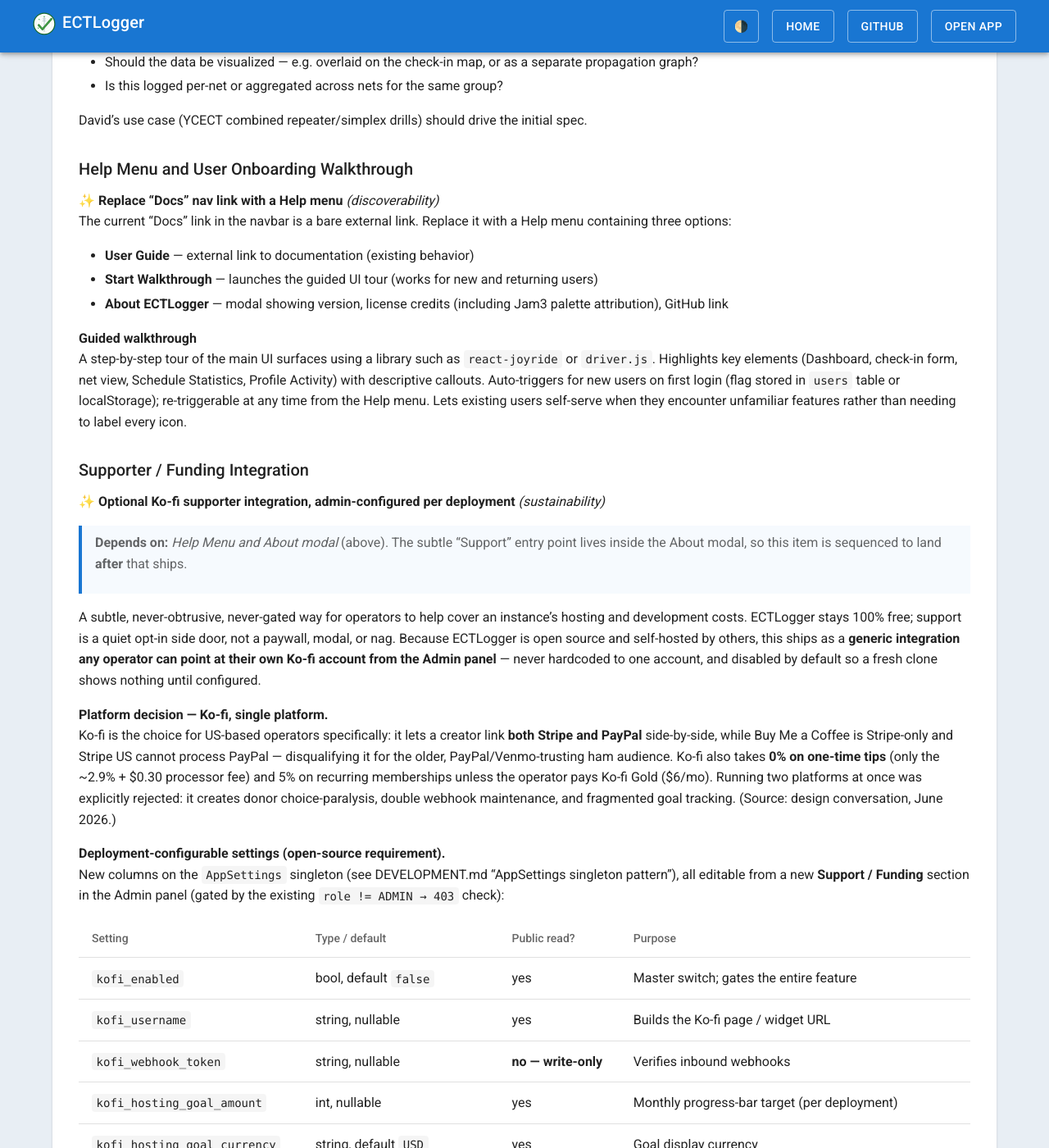
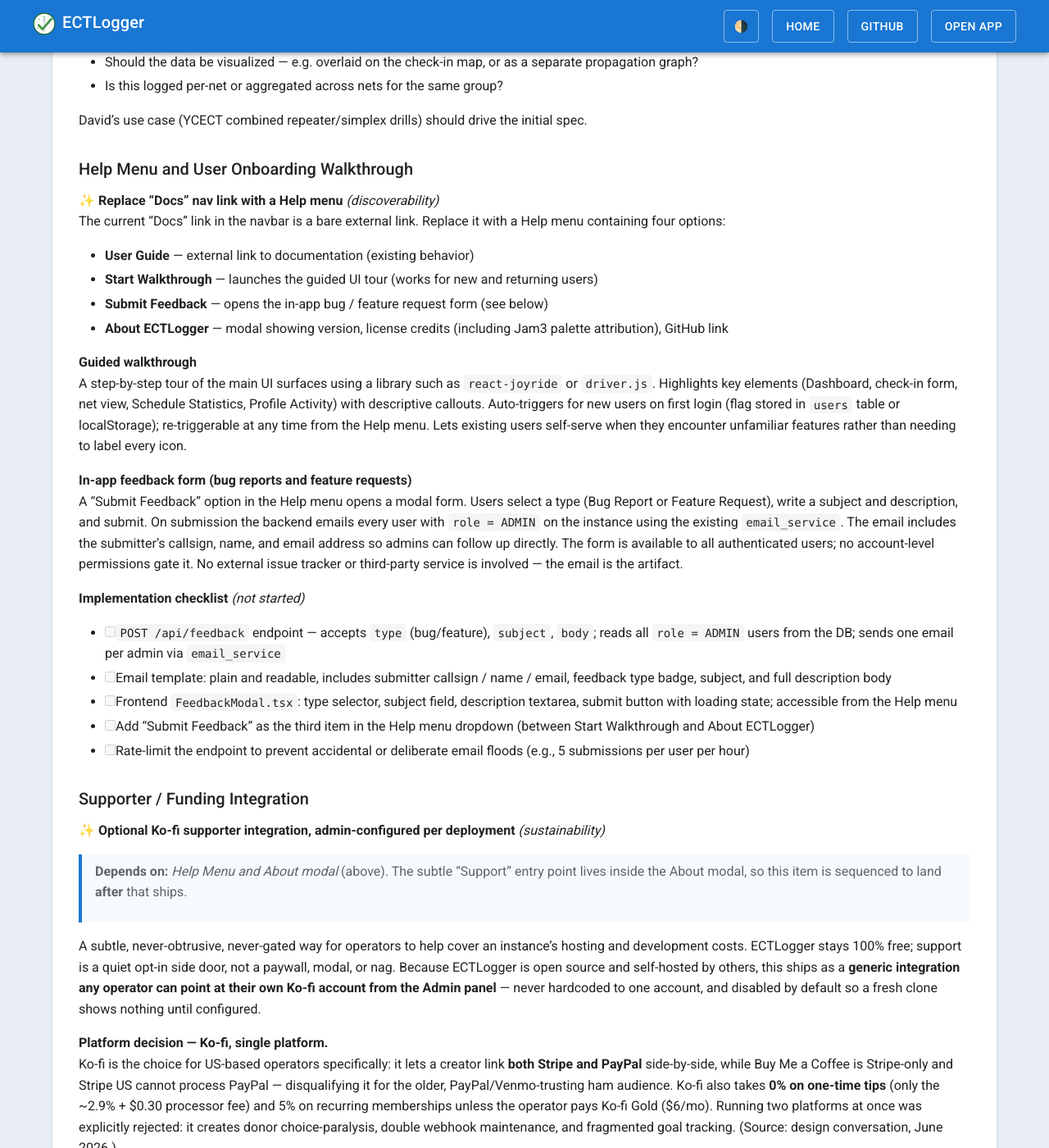
Before and after one commit to bradbrownjr/ectlogger, a Jekyll site: the page built from docs/ROADMAP.md, in a window 1280 px wide and 1400 px high, scrolled down 2531 px. Shown: the whole window at 82% size. Built offline with Jekyll 4.4.1, drawn with Linux system fonts in a browser that asks for light colours; our own code applies the rules of GitHub Pages for plain Markdown files; some of the changed text lies outside the part shown.

Commit message:
docs: add in-app feedback form to Help Menu roadmap item (rev 21)
Extends the Help Menu item with a Submit Feedback option: a modal
form for bug reports and feature requests that emails all admin
users on the instance via the existing email_service.

```diff
--- a/docs/ROADMAP.md
+++ b/docs/ROADMAP.md
@@ -86,13 +86,24 @@ David's use case (YCECT combined repeater/simplex drills) should drive the initi
 ### Help Menu and User Onboarding Walkthrough
 
 **✨ Replace "Docs" nav link with a Help menu** *(discoverability)*
-The current "Docs" link in the navbar is a bare external link. Replace it with a Help menu containing three options:
+The current "Docs" link in the navbar is a bare external link. Replace it with a Help menu containing four options:
 - **User Guide** — external link to documentation (existing behavior)
 - **Start Walkthrough** — launches the guided UI tour (works for new and returning users)
+- **Submit Feedback** — opens the in-app bug / feature request form (see below)
 - **About ECTLogger** — modal showing version, license credits (including Jam3 palette attribution), GitHub link
 
 **Guided walkthrough**
 A step-by-step tour of the main UI surfaces using a library such as `react-joyride` or `driver.js`. Highlights key elements (Dashboard, check-in form, net view, Schedule Statistics, Profile Activity) with descriptive callouts. Auto-triggers for new users on first login (flag stored in `users` table or localStorage); re-triggerable at any time from the Help menu. Lets existing users self-serve when they encounter unfamiliar features rather than needing to label every icon.
+
+**In-app feedback form (bug reports and feature requests)**
+A "Submit Feedback" option in the Help menu opens a modal form. Users select a type (Bug Report or Feature Request), write a subject and description, and submit. On submission the backend emails every user with `role = ADMIN` on the instance using the existing `email_service`. The email includes the submitter's callsign, name, and email address so admins can follow up directly. The form is available to all authenticated users; no account-level permissions gate it. No external issue tracker or third-party service is involved — the email is the artifact.
+
+**Implementation checklist** *(not started)*
+- [ ] `POST /api/feedback` endpoint — accepts `type` (bug/feature), `subject`, `body`; reads all `role = ADMIN` users from the DB; sends one email per admin via `email_service`
+- [ ] Email template: plain and readable, includes submitter callsign / name / email, feedback type badge, subject, and full description body
+- [ ] Frontend `FeedbackModal.tsx`: type selector, subject field, description textarea, submit button with loading state; accessible from the Help menu
+- [ ] Add "Submit Feedback" as the third item in the Help menu dropdown (between Start Walkthrough and About ECTLogger)
+- [ ] Rate-limit the endpoint to prevent accidental or deliberate email floods (e.g., 5 submissions per user per hour)
 
 ### Supporter / Funding Integration
 
```
Also changed, not shown: other parts of docs/ROADMAP.md (+1 -1 lines).
